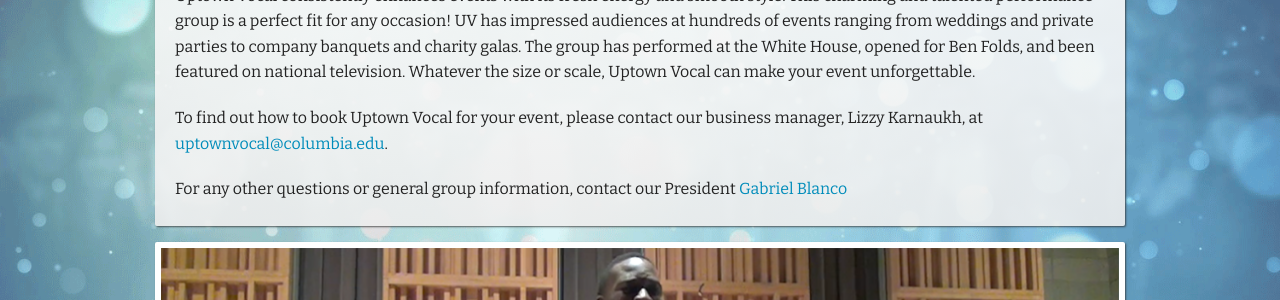
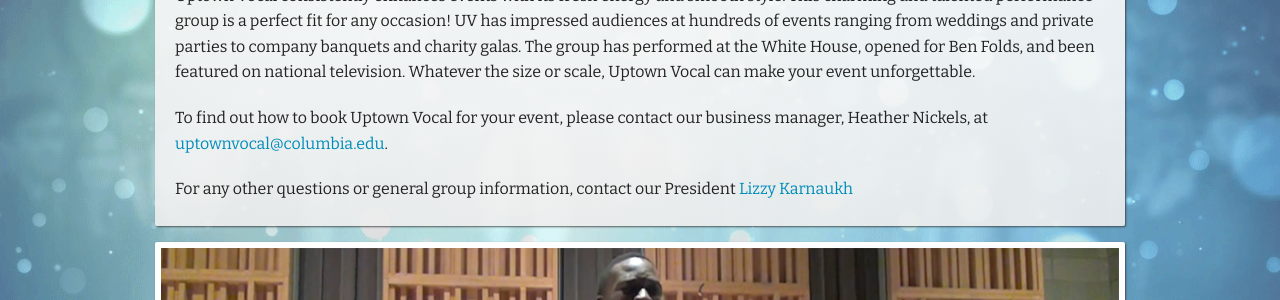
Before and after one commit to uptownvocal/uptownvocal.github.io, a Jekyll site: the page built from contact/index.html, in a window 1280 px wide. Shown: the part 242-542 px from the top of the page. Built offline with Jekyll 4.4.1, drawn with Linux system fonts in a browser that asks for light colours; some web fonts are replaced.

Commit message:
Updated 15-16 board and contact info

```diff
--- a/contact/index.html
+++ b/contact/index.html
@@ -13,8 +13,8 @@
         <div class="containerbox box-shadow blurb">
           <h1 class="text-center sans">Contact Information</h1>
           <p>Uptown Vocal consistently enhances events with its fresh energy and smooth style. This charming and talented performance group is a perfect fit for any occasion! UV has impressed audiences at hundreds of events ranging from weddings and private parties to company banquets and charity galas. The group has performed at the White House, opened for Ben Folds, and been featured on national television. Whatever the size or scale, Uptown Vocal can make your event unforgettable.</p>
-          <p>To find out how to book Uptown Vocal for your event, please contact our business manager, Lizzy Karnaukh, at <a href="mailto:uptownvocal@columbia.edu">uptownvocal@columbia.edu</a>.</p>
-          <p>For any other questions or general group information, contact our President <a href="mailto:gab2135@columbia.edu">Gabriel Blanco</a></p>
+          <p>To find out how to book Uptown Vocal for your event, please contact our business manager, Heather Nickels, at <a href="mailto:uptownvocal@columbia.edu">uptownvocal@columbia.edu</a>.</p>
+          <p>For any other questions or general group information, contact our President <a href="mailto:eak2184@barnard.edu">Lizzy Karnaukh</a></p>
         </div>
       </div>
     </div>
```
Also changed, not shown: members/index.html (+6 -6 lines).
